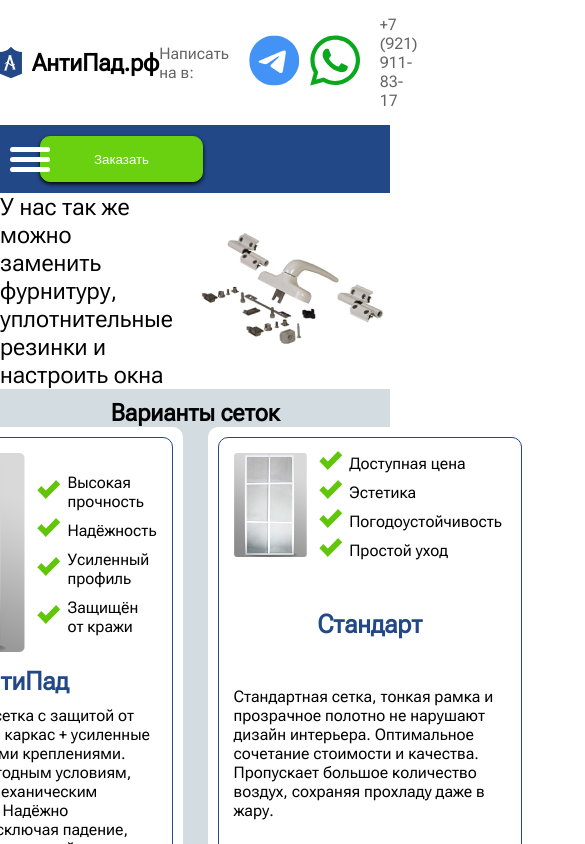
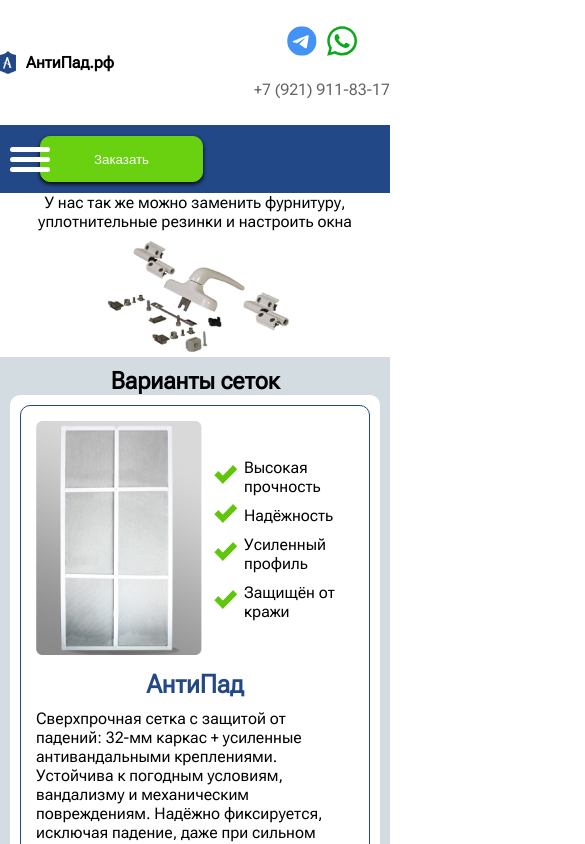
Before and after one commit to Maracash41/moskit, a React (Vite) app in the folder mosquito/: page / in a window 390 px wide. Shown: the top 844 px of the page, 585 px wide, since content can reach past the window. Built offline with nearby package versions, Linux system fonts and the light colour scheme.

Commit message:
feat: add mobile styles

```diff
--- a/mosquito/src/components/Banner/banner.module.css
+++ b/mosquito/src/components/Banner/banner.module.css
@@ -19,3 +19,19 @@
 .bannerImg {
   max-width: 100%;
 }
+
+@media screen and (max-width: 550px) {
+  .bannerText {
+    font-size: 1rem;
+  }
+}
+
+@media screen and (max-width: 450px) {
+  .bannerContent {
+    flex-direction: column;
+  }
+
+  .bannerText {
+    text-align: center;
+  }
+}
--- a/mosquito/src/components/Gallery/gallery.module.css
+++ b/mosquito/src/components/Gallery/gallery.module.css
@@ -40,3 +40,13 @@
   height: 100%;
   object-fit: cover;
 }
+
+@media screen and (max-width: 450px) {
+  .mainImageContainer {
+    height: 300px;
+  }
+
+  .previewImagesContainer {
+    height: 45px;
+  }
+}
--- a/mosquito/src/components/Header/Header.tsx
+++ b/mosquito/src/components/Header/Header.tsx
@@ -45,7 +45,7 @@
                   </a>
                 </div>
                 <div className={classes.headerContacts}>
-                  <p className={classes.contactsText}>Написать на в:</p>
+                  <p className={classes.contactsText}>Написать нам в:</p>
 
                   <div className={classes.headerContactsMessengers}>
                     <a
--- a/mosquito/src/components/Header/header.module.css
+++ b/mosquito/src/components/Header/header.module.css
@@ -142,6 +142,12 @@
   transition: bottom 0.3s, transform 0.3s 0.15s;
 }
 
+@media screen and (max-width: 688px) {
+  .contactsText {
+    display: none;
+  }
+}
+
 @media screen and (max-width: 618px) {
   .headerBottomContent {
     position: relative;
@@ -153,7 +159,7 @@
     left: 0;
     padding: 45px 10px 10px 10px;
     width: 250px;
-    transform: translateX(-100%);
+    transform: translateX(-150%);
     background: var(--primary-color);
     z-index: 2;
     transition: transform 0.3s;
@@ -169,6 +175,25 @@
   }
 
   .headerMenuActive {
-    transform: translateX(0);
+    transform: translateX(-5%);
   }
 }
+
+@media screen and (max-width: 450px) {
+  .logoImg {
+    width: 16px;
+    height: 35px;
+  }
+
+  .mainHeading {
+    font-size: 1rem;
+  }
+
+  .messengersIcon {
+    max-width: 30px;
+  }
+
+  .headerContacts {
+    flex-direction: column;
+  }
+}
--- a/mosquito/src/components/Modal/modal.module.css
+++ b/mosquito/src/components/Modal/modal.module.css
@@ -29,6 +29,7 @@
 }
 
 .numberField {
+  max-width: 100%;
   height: 50px;
   font-size: 2rem;
   border: 2px solid var(--number-field-border-color);
@@ -85,3 +86,13 @@
   font-size: 0.9rem;
   color: var(--primary-color);
 }
+
+@media screen and (max-width: 630px) {
+  .modalContent {
+    max-width: 80%;
+  }
+
+  .formPhone {
+    flex-direction: column;
+  }
+}
--- a/mosquito/src/components/NetTypes/netTypes.module.css
+++ b/mosquito/src/components/NetTypes/netTypes.module.css
@@ -18,3 +18,15 @@
   gap: 10px;
   width: 100%;
 }
+
+@media screen and (max-width: 890px) {
+  .netTypesCards {
+    grid-template-columns: repeat(2, 1fr);
+  }
+}
+
+@media screen and (max-width: 450px) {
+  .netTypesCards {
+    grid-template-columns: repeat(1, 1fr);
+  }
+}
--- a/mosquito/src/components/Nets/nets.module.css
+++ b/mosquito/src/components/Nets/nets.module.css
@@ -18,3 +18,9 @@
   grid-template-columns: repeat(2, 1fr);
   gap: 25px;
 }
+
+@media screen and (max-width: 688px) {
+  .netsCards {
+    grid-template-columns: repeat(1, 1fr);
+  }
+}
--- a/mosquito/src/styles/global.css
+++ b/mosquito/src/styles/global.css
@@ -13,6 +13,10 @@
 *::after {
   box-sizing: border-box;
 }
+
+/* * {
+  outline: 1px solid red;
+} */
 
 html {
   scroll-behavior: smooth;
```
